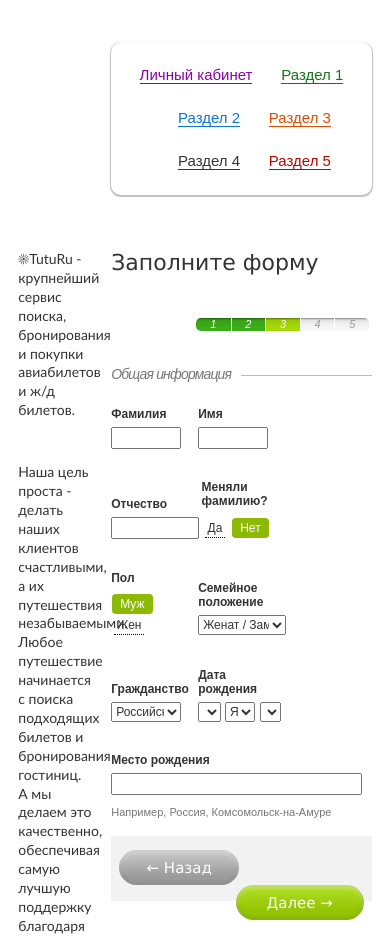
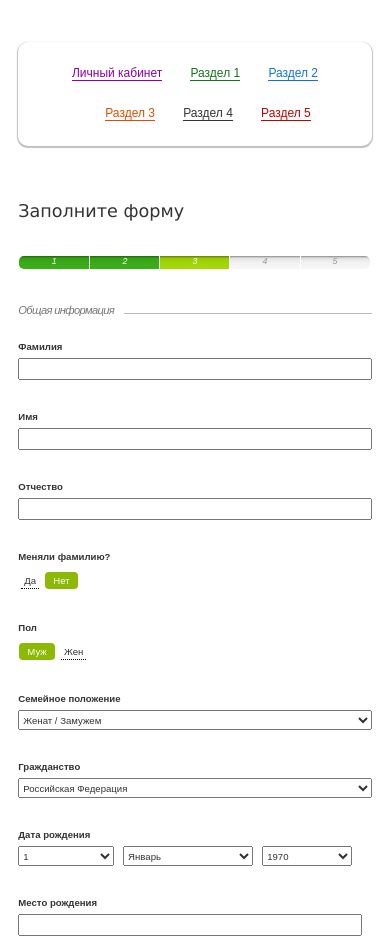
Before and after one commit to ArtDanshin/testMission, a website: page html/4.Page/app/index.html in a window 390 px wide. Shown: the top 936 px of the page. Drawn offline with Linux system fonts and the light colour scheme.

Commit message:
Реализован адаптив

```diff
--- a/html/4.Page/app/scss/_misc/_adjustment.scss
+++ b/html/4.Page/app/scss/_misc/_adjustment.scss
@@ -5,6 +5,10 @@
 	height: 100%;
 	font: normal 62.5% Verbana, Arial, Helvetica, sans-serif;
 	color: #333333;
+
+	@media screen and (max-width: 700px) {
+		font-size: 50%;
+	}
 }
 
 .wrapper-limiter {
--- a/html/4.Page/app/scss/section/body.scss
+++ b/html/4.Page/app/scss/section/body.scss
@@ -6,10 +6,19 @@
 .main-block__left {
 	float: left;
 	width: 23.70689655172414%;
+
+	@media screen and (max-width: 480px) {
+		display: none;
+	}
 }
 .main-block__right {
 	float: right;
 	max-width: 73.70689655172414%;
+
+	@media screen and (max-width: 480px) {
+		float: none;
+		max-width: 100%;
+	}
 }
 
 // Левая колонка
@@ -37,6 +46,10 @@
 	padding: 0;
 	margin: 0;
 	margin-bottom: 34px;
+
+	@media screen and (max-width: 480px) {
+		float: none;
+	}
 }
 .progress-bar {
 	float: right;
@@ -49,6 +62,12 @@
 	display: table;
 	width: 67.10526315789474%;
 	margin-bottom: 34px;
+
+	@media screen and (max-width: 480px) {
+		float: none;
+		width: 100%;
+		margin-bottom: 34px;
+	}
 
 	.progress-bar__item {
 		display: inline-block;
@@ -125,13 +144,54 @@
 		margin-right: 5.555555555555556%;
 		margin-bottom: 31px;
 
+		@media screen and (max-width: 700px) {
+			width: 47%;
+			margin-right: 5%;
+		}
+
+		@media screen and (max-width: 480px) {
+			width: 100%;
+			margin-right: 0;
+		}
+
 		&:nth-child(3n) {
 			margin-right: 0px;
 			width: 33.62573099415205%;
+
+			@media screen and (max-width: 700px) {
+				width: 47%;
+				margin-right: 5%;
+			}
+
+			@media screen and (max-width: 480px) {
+				width: 100%;
+				margin-right: 0;
+			}
 		}
+
+		&:nth-child(2n) {
+			@media screen and (max-width: 700px) {
+				margin-right: 0px;
+			}
+			@media screen and (max-width: 480px) {
+				width: 100%;
+				margin-right: 0;
+			}
+		}
+
 		&.form-block__item_birth {
 			width: 31.72514619883041%;
 			margin-right: 5px;
+
+			@media screen and (max-width: 700px) {
+				width: 47%;
+				margin-right: 0px;
+			}
+
+			@media screen and (max-width: 480px) {
+				width: 100%;
+				margin-right: 0;
+			}
 		}
 	}
 }
--- a/html/4.Page/app/scss/section/header.scss
+++ b/html/4.Page/app/scss/section/header.scss
@@ -14,6 +14,11 @@
 	-webkit-box-shadow: 0px 1px 1px 1px rgba(0,0,0,0.25);
 	-moz-box-shadow: 0px 1px 1px 1px rgba(0,0,0,0.25);
 	box-shadow: 0px 1px 1px 1px rgba(0,0,0,0.25);
+
+	@media screen and (max-width: 480px) {
+		float: none;
+		width: 100%;
+	}
 }
 
 .navigation__block {
```
Also changed, not shown: html/4.Page/README.md, html/4.Page/app/css/main.css, html/4.Page/app/css/section/body.css, html/4.Page/app/css/section/header.css.
